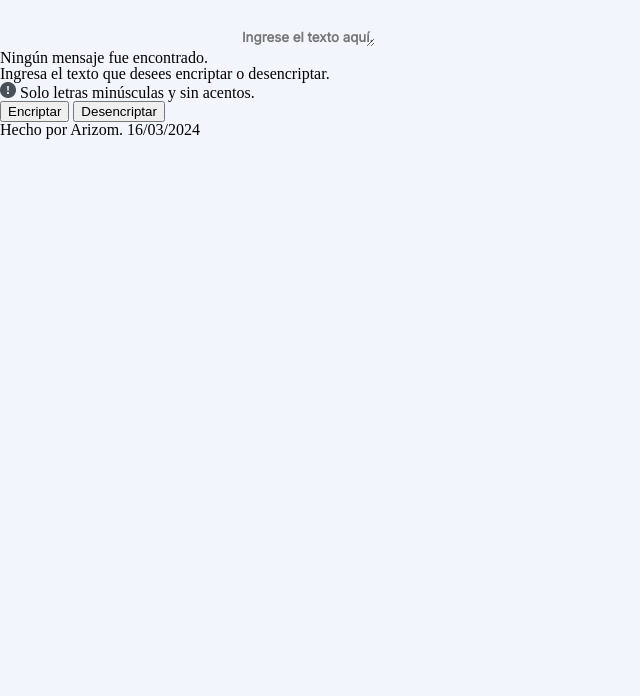
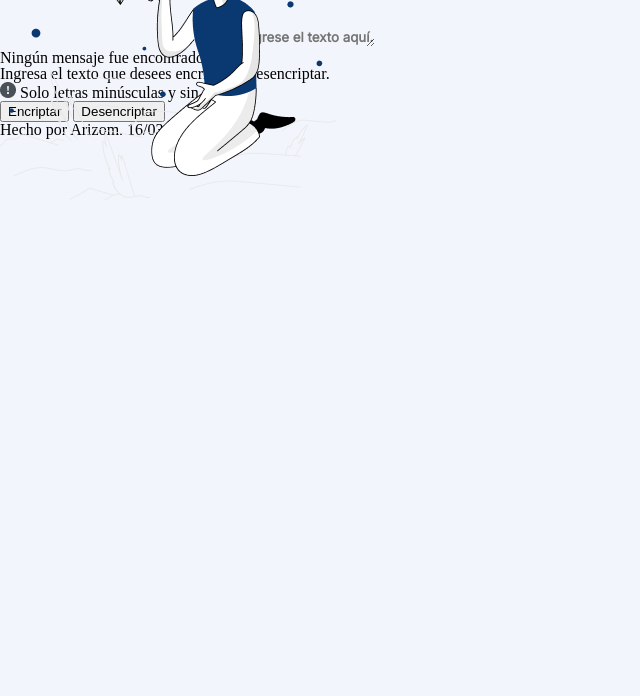
Before and after one commit to Ariz0m/Challenge-Encriptador-de-texto, a plain HTML site: page index.html in a window 1280 px wide. Shown: the part 104-800 px from the top of the page, without its empty margins (0-640 px from the left). Drawn offline with Linux system fonts and the light colour scheme.

Commit message:
Add muñeco img

```diff
--- a/app.js
+++ b/app.js
@@ -120,6 +120,7 @@ function buscarPosicion(elemento, lista) {
 
 function crearBotonCopiar() {
     if (!controlDeBoton) {
+        document.getElementById("muñeco").remove();
         document.getElementById('parrafo-caja').remove();
         let newElement = document.createElement("button");
         newElement.id = 'copiar';
--- a/index.html
+++ b/index.html
@@ -17,6 +17,7 @@
         <textarea name="area-texto" id="area-texto" oninput="validarTexto()" placeholder="Ingrese el texto aquí." required></textarea>
     </header>
     <div class="caja-texto">
+      <img id="muñeco" src="img/Muñeco.png" alt="Muñeco">
       <h1 id="titulo-caja">Ningún mensaje fue encontrado.</h1>
       <p id="parrafo-caja">Ingresa el texto que desees encriptar o desencriptar.</p>
     </div>
--- a/style.css
+++ b/style.css
@@ -21,6 +21,14 @@ textarea {
     color: #0A3871;
 }
 
+#muñeco {
+    position: absolute;
+    left: 0.02%;
+    right: -0.01%;
+    top: 0.06%;
+    bottom: -0.07%;
+}
+
 #texto-signo {
     display: inline;
 }
```
Also changed, not shown: img/Muñeco.png (added).
